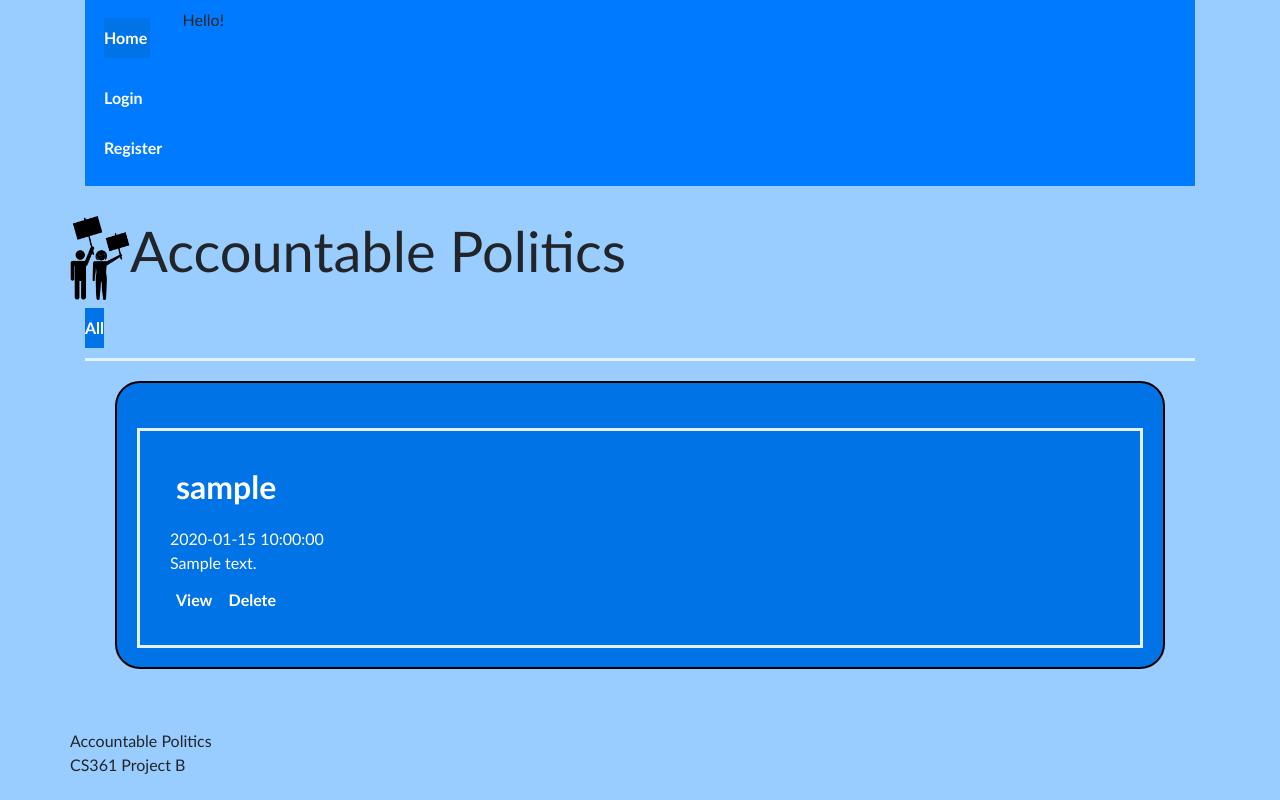
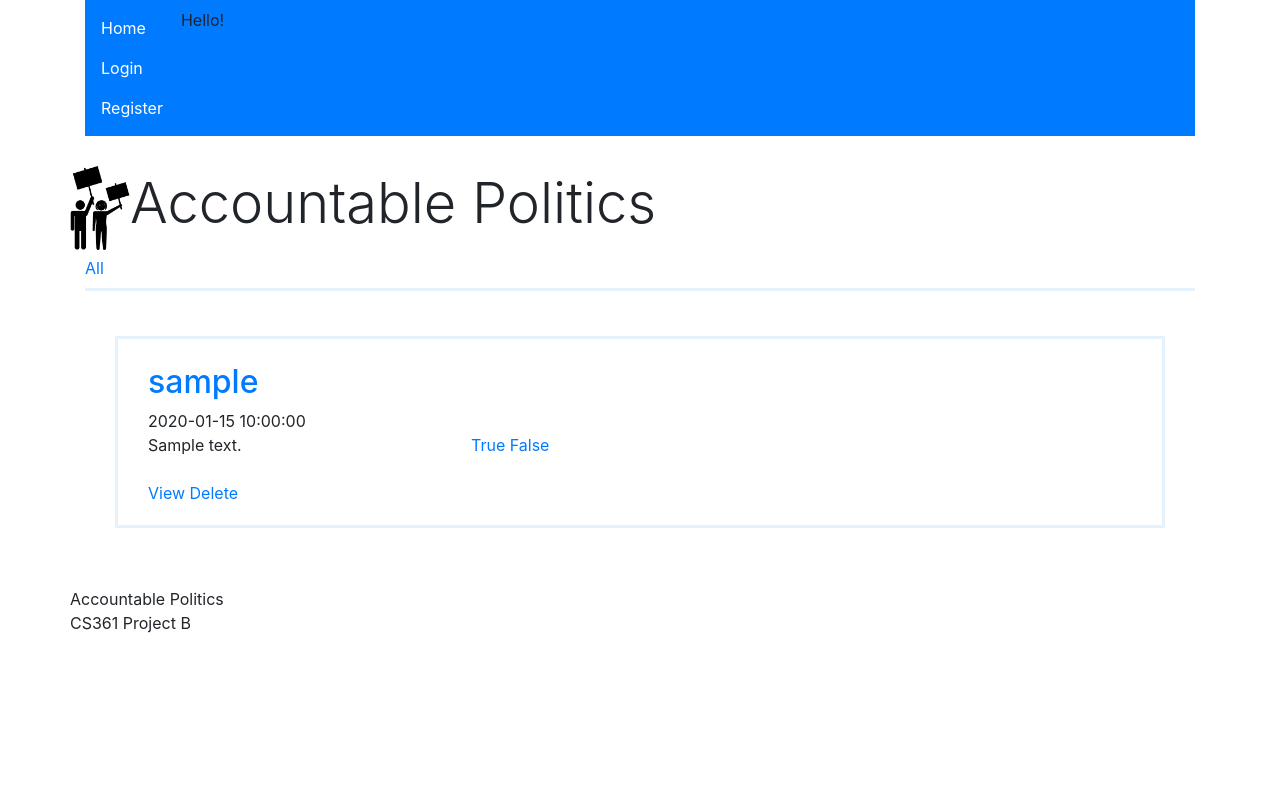
Before and after one commit to mattdmayberry/Accountable-Politics---Social-Network, a Python web app: template templates/stream.html in a window 1280 px wide. Run offline with Jinja, Linux system fonts and the light colour scheme; the template is opened without the code that fills it: most values are stand-ins (such as "Sample title", 1, 10 or a date in 2020); some libraries are stand-ins or nearby versions.

Commit message:
added true false href

```diff
--- a/templates/layout.html
+++ b/templates/layout.html
@@ -9,7 +9,6 @@
         <link href='http://fonts.googleapis.com/css?family=Varela+Round' rel='stylesheet' type='text/css'>
         <link rel="stylesheet" href="https://maxcdn.bootstrapcdn.com/bootstrap/4.0.0-alpha.2/css/bootstrap.min.css" integrity="sha384-y3tfxAZXuh4HwSYylfB+J125MxIs6mR5FOHamPBG064zB+AFeWH94NdvaCBm8qnd" crossorigin="anonymous">
         <link rel="stylesheet" type="text/css" href={{ url_for('static', filename='css/fontello.css') }}>
-		<link rel="stylesheet" type="text/css" href={{ url_for('static', filename='css/custom.css') }}>
         <!--[if lt IE 9]>
             <script src="//html5shiv.googlecode.com/svn/trunk/html5.js"></script>
             <script>window.html5 || document.write('<script src="/static/js/vendor/html5shiv.js"><\/script>')</script>
@@ -77,9 +76,8 @@
                         </nav>
                 </div><!-- end row div -->
             <div class="container" style="position: relative; bottom: -20px;">
-			<div class="postcss">
                 {% block content %}{% endblock %}
-            </div></div>
+            </div>
             </div> <!-- end container div -->
         </div> <!-- end container div -->
         <footer>
--- a/templates/post.html
+++ b/templates/post.html
@@ -2,8 +2,6 @@
 {% from 'macros.html' import render_field %}
 
 {% block content %}
-
-
 <form method="POST" action="">
     <fieldset class="form-group text-xs-left" style="width: 100%">
         {{ form.hidden_tag() }}
--- a/templates/stream.html
+++ b/templates/stream.html
@@ -11,13 +11,20 @@
                 </h2>
                 <i class="clock"></i><time data-time="{{ post.timestamp }}" class="distime" datetime="{{
                     post.timestamp.strftime('%Y-%m-%d %H:%M:%S') }}">{{ post.timestamp.strftime('%Y-%m-%d %H:%M:%S') }}</time>
-                <div class="post">
-                    {{ post.content }}
+                <div class="row">
+                    <div class="post col-sm-4" style="width: 70%">
+                        {{ post.content }}
+                    </div>
+                    <div class="pull-xs-right">
+                        <a href class="true">True</a>
+                        <a href class="false">False</a>
+                    </div>
+                </div>
                     <br>
-                    <a href="{{ url_for('view_post', post_id=post.id) }}" class="view">View</a>
-                    <a href="{{ url_for('delete_post', post_id=post.id) }}" class="delete">Delete</a>
-                <br>
-            </div>
+                        <a href="{{ url_for('view_post', post_id=post.id) }}" class="view">View</a>
+                        <a href="{{ url_for('delete_post', post_id=post.id) }}" class="delete">Delete</a>
+                    <br>
+                </div>
         </article>
     </div>
     <br>
```
Also changed, not shown: static/css/custom.css (line endings or trailing spaces).
